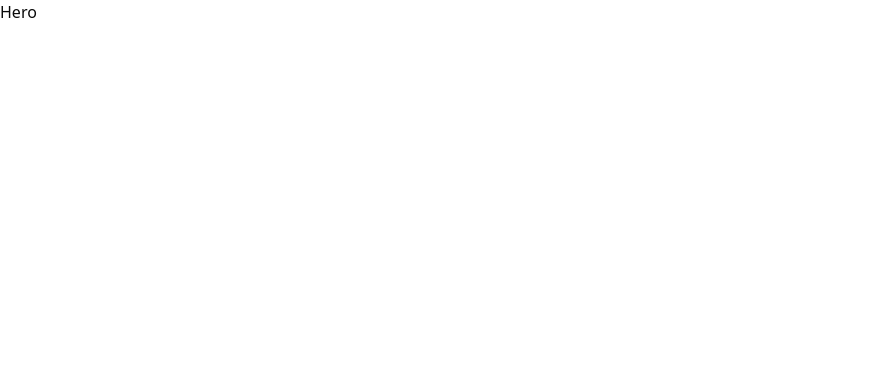
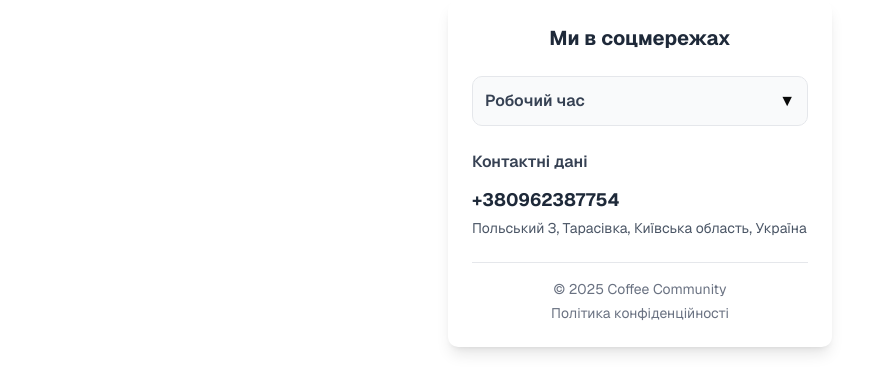
Before and after one commit to Necrotic999/coffee-community-front, a Next.js app: page / in a window 1280 px wide. Shown: the top 392 px of the page, without its empty margins (0-892 px from the left). Built offline with nearby package versions, Linux system fonts and the light colour scheme.

Commit message:
in progress

```diff
--- a/src/app/page.jsx
+++ b/src/app/page.jsx
@@ -1,6 +1,7 @@
+import Footer from "@/components/Footer/Footer";
 import Hero from "@/components/Hero/Hero";
 import Image from "next/image";
 
 export default function Home() {
-  return <Hero />;
+  return <Footer />;
 }
--- /dev/null
+++ b/src/components/Footer/Footer.jsx
@@ -0,0 +1,84 @@
+'use client';
+
+import React, { useState } from 'react';
+
+const Footer = () => {
+  const [isHoursOpen, setIsHoursOpen] = useState(false);
+
+  const workingHours = [
+    { day: 'Понеділок', hours: '09:00 - 21:00' },
+    { day: 'Вівторок', hours: '09:00 - 21:00' },
+    { day: 'Середа', hours: '09:00 - 21:00' },
+    { day: 'Четвер', hours: '09:00 - 21:00' },
+    { day: 'П\'ятниця', hours: '09:00 - 22:00' },
+    { day: 'Субота', hours: '10:00 - 22:00' },
+    { day: 'Неділя', hours: '10:00 - 22:00' }
+  ];
+
+  return (
+    <footer className="relative max-w-sm mx-auto bg-white p-6 rounded-lg shadow-lg font-sans overflow-hidden">
+      {/* Фонова картинка */}
+      <div
+        className="absolute inset-0 opacity-5 z-0 bg-cover bg-center"
+        style={{
+          backgroundImage: 'url ./public/background.jpg',
+        }}
+      />
+
+      {/* Контент */}
+      <div className="relative z-10">
+        {/* Заголовок */}
+        <h1 className="text-xl font-bold text-center text-gray-800 mb-6">
+          Ми в соцмережах
+        </h1>
+
+        {/* Робочий час з акордеоном */}
+        <div className="mb-6">
+          <button
+            onClick={() => setIsHoursOpen(!isHoursOpen)}
+            className="w-full flex justify-between items-center text-left p-3 bg-gray-50 rounded-lg hover:bg-gray-100 transition-colors border border-gray-200"
+          >
+            <span className="font-semibold text-gray-700">Робочий час</span>
+            <span className={`transform transition-transform ${isHoursOpen ? 'rotate-180' : ''}`}>
+              ▼
+            </span>
+          </button>
+
+          {isHoursOpen && (
+            <div className="mt-3 bg-white border border-gray-200 rounded-lg p-4 shadow-sm">
+              <table className="w-full">
+                <tbody>
+                  {workingHours.map((item, index) => (
+                    <tr key={index} className="border-b border-gray-100 last:border-b-0">
+                      <td className="py-2 pr-4 text-gray-700 font-medium">{item.day}</td>
+                      <td className="py-2 text-gray-600 text-right">{item.hours}</td>
+                    </tr>
+                  ))}
+                </tbody>
+              </table>
+            </div>
+          )}
+        </div>
+
+        {/* Контактні дані */}
+        <div className="mb-6">
+          <h2 className="font-semibold text-gray-700 mb-3">Контактні дані</h2>
+          <div className="text-lg font-bold text-gray-800 mb-1">+380962387754</div>
+          <div className="text-gray-600 text-sm">
+            Польський З, Тарасівка, Київська область, Україна
+          </div>
+        </div>
+
+        {/* Футер */}
+        <div className="pt-4 border-t border-gray-200">
+          <div className="text-center text-gray-500 text-sm">
+            <div>© 2025 Coffee Community</div>
+            <div className="mt-1">Політика конфіденційності</div>
+          </div>
+        </div>
+      </div>
+    </footer>
+  );
+};
+
+export default Footer;
```
Also changed, not shown: 1 other file (tests, documents, lock files or other folders).
